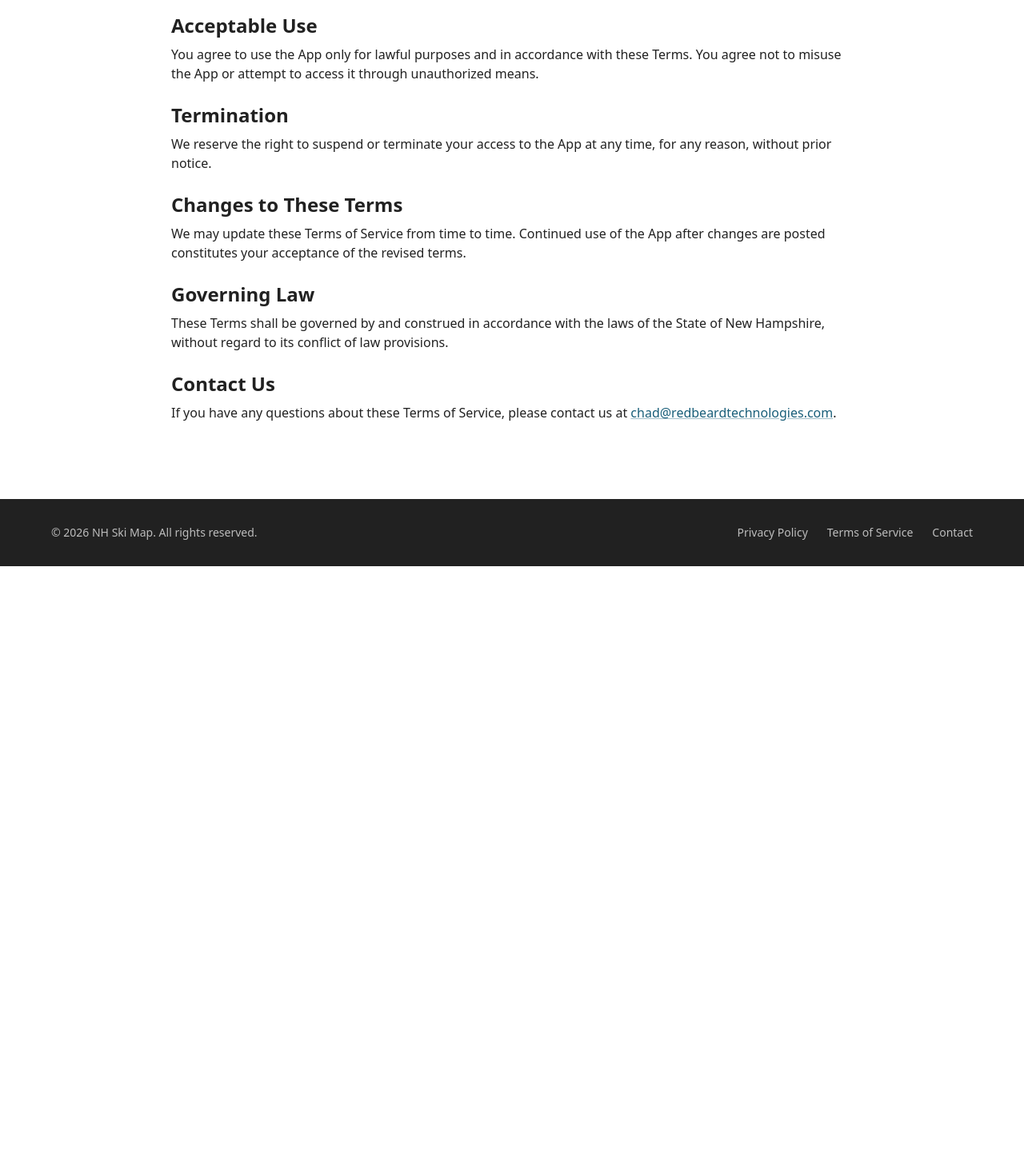
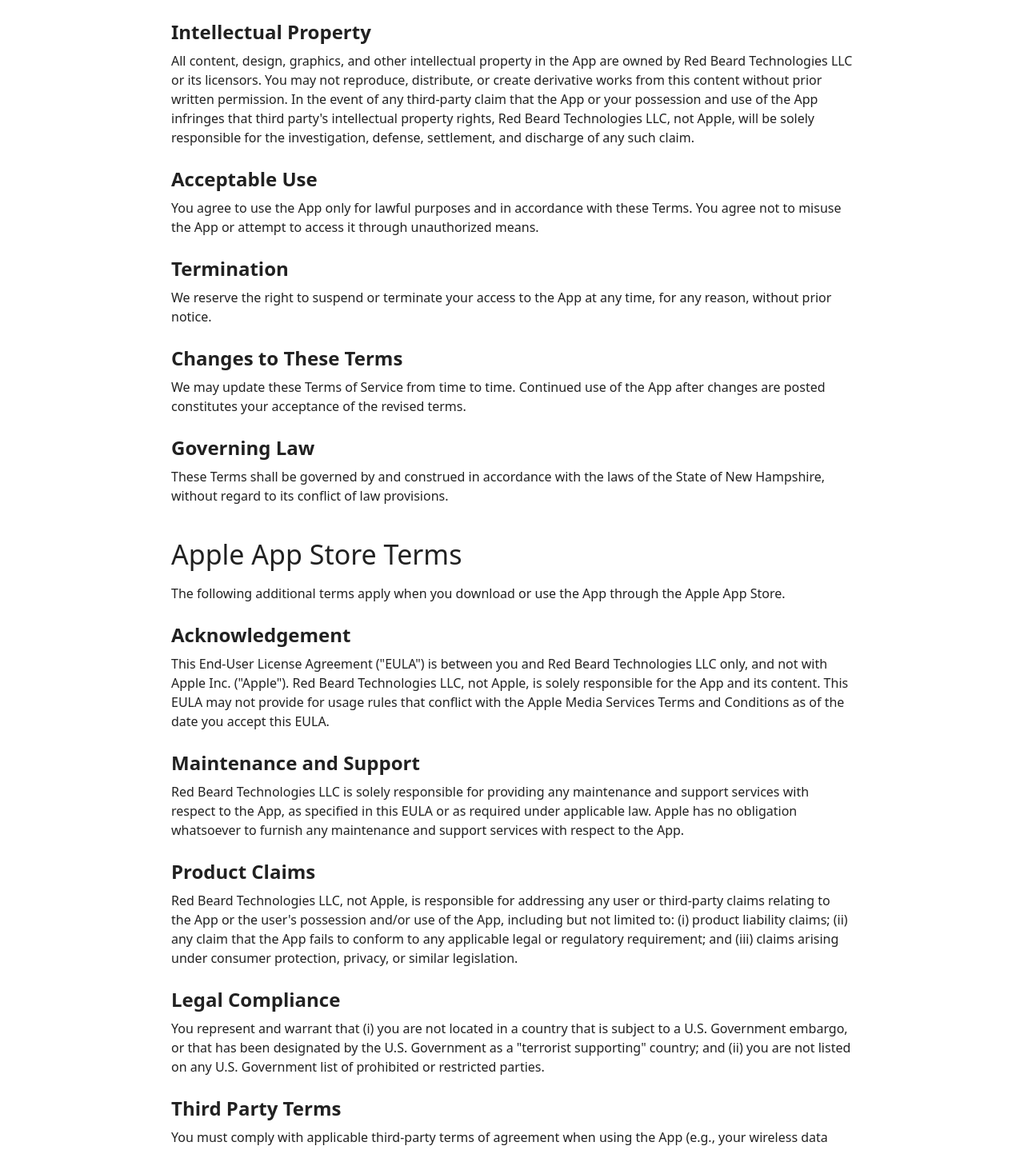
Before and after one commit to cjlaflamme1/nh-ski-web, a React (Vite) app: page /terms in a window 1280 px wide. Shown: the part 1357-2795 px from the top of the page at 80% size. Before the commit the page ends 2065 px from the top, so only its background shows below. Built offline with nearby package versions, Linux system fonts and the light colour scheme.

Commit message:
update tos

```diff
--- a/src/components/TermsOfService.tsx
+++ b/src/components/TermsOfService.tsx
@@ -21,7 +21,7 @@
           Terms of Service
         </Typography>
         <Typography variant="body2" color="text.secondary" gutterBottom>
-          Last updated: February 12, 2026
+          Last updated: February 26, 2026
         </Typography>
 
         <Typography variant="h5" sx={{ mt: 4, mb: 1 }}>
@@ -30,7 +30,10 @@
         <Typography paragraph>
           By downloading, installing, or using the NH Ski Map mobile application
           ("the App"), you agree to be bound by these Terms of Service. If you
-          do not agree to these terms, do not use the App.
+          do not agree to these terms, do not use the App. The license granted
+          to you is non-transferable and is limited to use on Apple-branded
+          products that you own or control, as permitted by the Usage Rules set
+          forth in the Apple Media Services Terms and Conditions.
         </Typography>
 
         <Typography variant="h5" sx={{ mt: 3, mb: 1 }}>
@@ -86,7 +89,14 @@
           of any kind, either express or implied, including but not limited to
           implied warranties of merchantability, fitness for a particular
           purpose, and non-infringement. We do not warrant that the App will be
-          uninterrupted, error-free, or free of harmful components.
+          uninterrupted, error-free, or free of harmful components. In the
+          event of any failure of the App to conform to any applicable warranty,
+          you may notify Apple, and Apple will refund the purchase price (if
+          any) for the App. To the maximum extent permitted by applicable law,
+          Apple has no other warranty obligation whatsoever with respect to the
+          App. Any other claims, losses, liabilities, damages, costs, or
+          expenses attributable to any failure to conform to any warranty are
+          the sole responsibility of Red Beard Technologies LLC.
         </Typography>
 
         <Typography variant="h5" sx={{ mt: 3, mb: 1 }}>
@@ -108,9 +118,13 @@
         </Typography>
         <Typography paragraph>
           All content, design, graphics, and other intellectual property in the
-          App are owned by Red Beard Technologies LLC or its licensors. You may not reproduce,
-          distribute, or create derivative works from this content without
-          prior written permission.
+          App are owned by Red Beard Technologies LLC or its licensors. You may
+          not reproduce, distribute, or create derivative works from this
+          content without prior written permission. In the event of any
+          third-party claim that the App or your possession and use of the App
+          infringes that third party's intellectual property rights, Red Beard
+          Technologies LLC, not Apple, will be solely responsible for the
+          investigation, defense, settlement, and discharge of any such claim.
         </Typography>
 
         <Typography variant="h5" sx={{ mt: 3, mb: 1 }}>
@@ -148,6 +162,79 @@
           law provisions.
         </Typography>
 
+        <Typography variant="h4" sx={{ mt: 5, mb: 2 }}>
+          Apple App Store Terms
+        </Typography>
+        <Typography paragraph>
+          The following additional terms apply when you download or use the App
+          through the Apple App Store.
+        </Typography>
+
+        <Typography variant="h5" sx={{ mt: 3, mb: 1 }}>
+          Acknowledgement
+        </Typography>
+        <Typography paragraph>
+          This End-User License Agreement ("EULA") is between you and Red Beard
+          Technologies LLC only, and not with Apple Inc. ("Apple"). Red Beard
+          Technologies LLC, not Apple, is solely responsible for the App and its
+          content. This EULA may not provide for usage rules that conflict with
+          the Apple Media Services Terms and Conditions as of the date you
+          accept this EULA.
+        </Typography>
+
+        <Typography variant="h5" sx={{ mt: 3, mb: 1 }}>
+          Maintenance and Support
+        </Typography>
+        <Typography paragraph>
+          Red Beard Technologies LLC is solely responsible for providing any
+          maintenance and support services with respect to the App, as specified
+          in this EULA or as required under applicable law. Apple has no
+          obligation whatsoever to furnish any maintenance and support services
+          with respect to the App.
+        </Typography>
+
+        <Typography variant="h5" sx={{ mt: 3, mb: 1 }}>
+          Product Claims
+        </Typography>
+        <Typography paragraph>
+          Red Beard Technologies LLC, not Apple, is responsible for addressing
+          any user or third-party claims relating to the App or the user's
+          possession and/or use of the App, including but not limited to: (i)
+          product liability claims; (ii) any claim that the App fails to
+          conform to any applicable legal or regulatory requirement; and (iii)
+          claims arising under consumer protection, privacy, or similar
+          legislation.
+        </Typography>
+
+        <Typography variant="h5" sx={{ mt: 3, mb: 1 }}>
+          Legal Compliance
+        </Typography>
+        <Typography paragraph>
+          You represent and warrant that (i) you are not located in a country
+          that is subject to a U.S. Government embargo, or that has been
+          designated by the U.S. Government as a "terrorist supporting"
+          country; and (ii) you are not listed on any U.S. Government list of
+          prohibited or restricted parties.
+        </Typography>
+
+        <Typography variant="h5" sx={{ mt: 3, mb: 1 }}>
+          Third Party Terms
+        </Typography>
+        <Typography paragraph>
+          You must comply with applicable third-party terms of agreement when
+          using the App (e.g., your wireless data service agreement).
+        </Typography>
+
+        <Typography variant="h5" sx={{ mt: 3, mb: 1 }}>
+          Third Party Beneficiary
+        </Typography>
+        <Typography paragraph>
+          Apple and its subsidiaries are third-party beneficiaries of this EULA.
+          Upon your acceptance of this EULA, Apple will have the right (and
+          will be deemed to have accepted the right) to enforce this EULA
+          against you as a third-party beneficiary thereof.
+        </Typography>
+
         <Typography variant="h5" sx={{ mt: 3, mb: 1 }}>
           Contact Us
         </Typography>
@@ -159,6 +246,13 @@
           </Link>
           .
         </Typography>
+        <Typography paragraph>
+          Red Beard Technologies LLC
+          <br />
+          1124 Whittier Road
+          <br />
+          West Ossipee, NH 03890
+        </Typography>
       </Container>
     </Box>
   );
```
